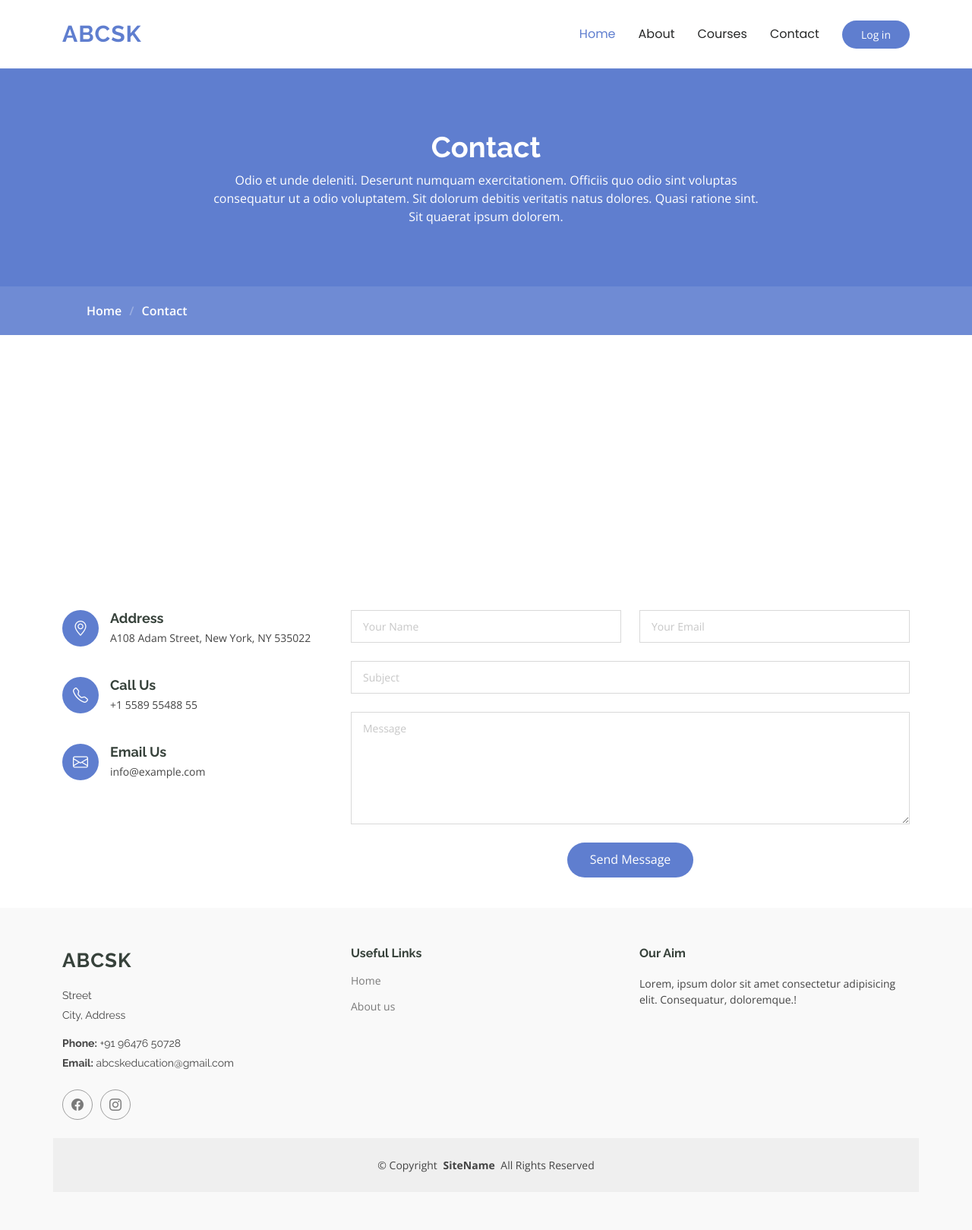
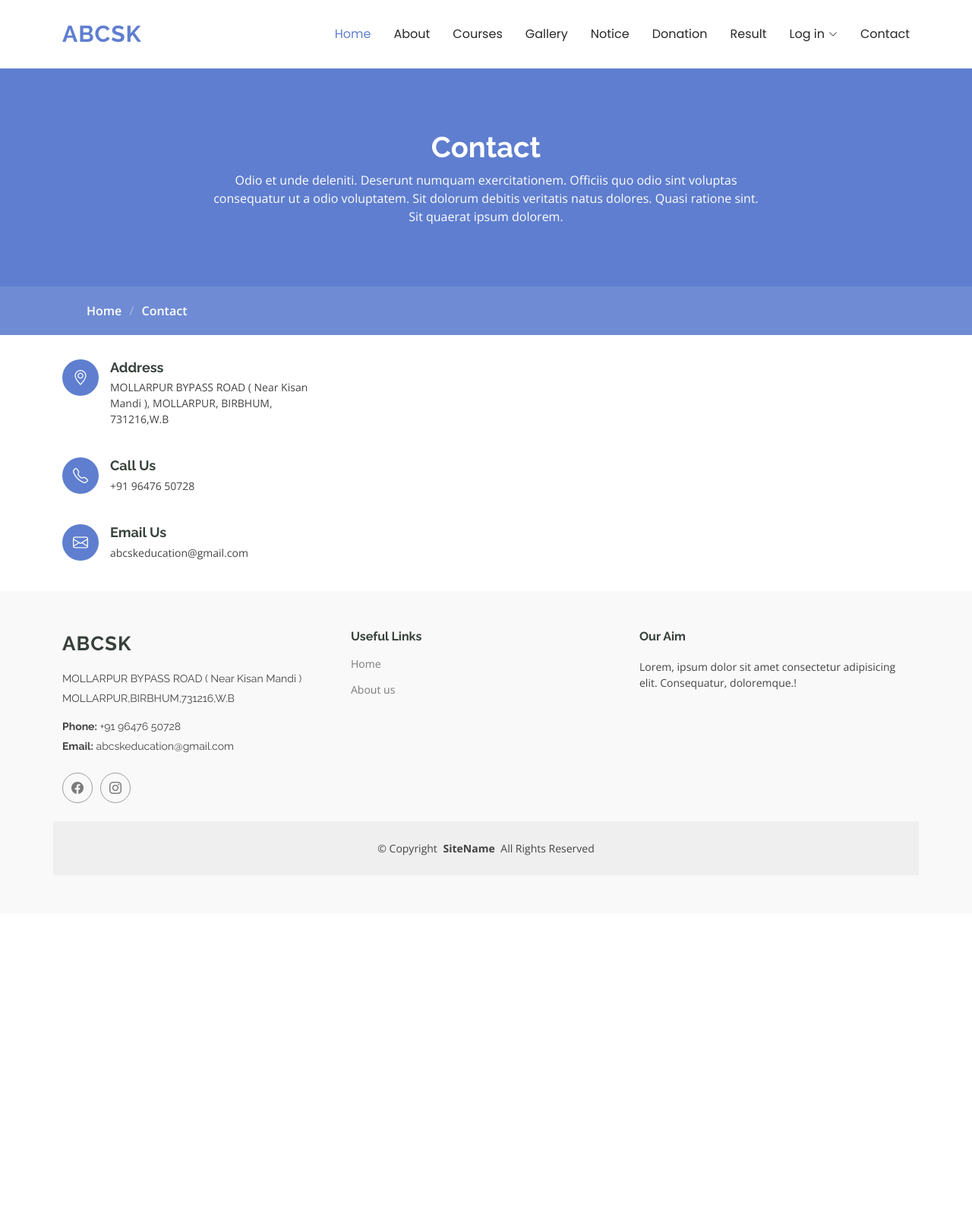
Before and after one commit to debasishgitgithub/abcsk_frontend, a PHP site: page /contact.php in a window 1280 px wide. Shown: the whole page at 76% size. After the commit the page ends 1152 px from the top, so only its background shows below. Run offline with PHP 8.4, Linux system fonts and the light colour scheme.

Commit message:
quick fixed

```diff
--- a/contact.php
+++ b/contact.php
@@ -29,11 +29,11 @@ require 'layout/header.php';
     <!-- Contact Section -->
     <section id="contact" class="contact section">
 
-      <div class="mb-5" data-aos="fade-up" data-aos-delay="200">
+      <!-- <div class="mb-5" data-aos="fade-up" data-aos-delay="200">
         <iframe style="border:0; width: 100%; height: 300px;" src="" frameborder="0" allowfullscreen="" loading="lazy" referrerpolicy="no-referrer-when-downgrade"></iframe>
-      </div><!-- End Google Maps -->
+      </div>End Google Maps -->
 
-      <div class="container" data-aos="fade-up" data-aos-delay="100">
+      <div class="container mt-4" data-aos="fade-up" data-aos-delay="100">
 
         <div class="row gy-4">
 
@@ -42,7 +42,7 @@ require 'layout/header.php';
               <i class="bi bi-geo-alt flex-shrink-0"></i>
               <div>
                 <h3>Address</h3>
-                <p>A108 Adam Street, New York, NY 535022</p>
+                <p>MOLLARPUR BYPASS ROAD ( Near Kisan Mandi ), MOLLARPUR, BIRBHUM, 731216,W.B</p>
               </div>
             </div><!-- End Info Item -->
 
@@ -50,7 +50,7 @@ require 'layout/header.php';
               <i class="bi bi-telephone flex-shrink-0"></i>
               <div>
                 <h3>Call Us</h3>
-                <p>+1 5589 55488 55</p>
+                <p>+91 96476 50728</p>
               </div>
             </div><!-- End Info Item -->
 
@@ -58,13 +58,13 @@ require 'layout/header.php';
               <i class="bi bi-envelope flex-shrink-0"></i>
               <div>
                 <h3>Email Us</h3>
-                <p>info@example.com</p>
+                <p>abcskeducation@gmail.com</p>
               </div>
             </div><!-- End Info Item -->
 
           </div>
 
-          <div class="col-lg-8">
+          <!-- <div class="col-lg-8">
             <form action="forms/contact.php" method="post" class="php-email-form" data-aos="fade-up" data-aos-delay="200">
               <div class="row gy-4">
 
@@ -94,7 +94,8 @@ require 'layout/header.php';
 
               </div>
             </form>
-          </div><!-- End Contact Form -->
+          </div>
+           -->
 
         </div>
 
--- a/layout/footer.php
+++ b/layout/footer.php
@@ -8,8 +8,8 @@
         <span class="">ABCSK</span>
       </a>
       <div class="footer-contact pt-3">
-        <p>Street</p>
-        <p>City, Address</p>
+        <p>MOLLARPUR BYPASS ROAD ( Near Kisan Mandi )</p>
+        <p>MOLLARPUR,BIRBHUM,731216,W.B</p>
         <p class="mt-3"><strong>Phone:</strong> <span>+91 96476 50728</span></p>
         <p><strong>Email:</strong> <span>abcskeducation@gmail.com</span></p>
       </div>
--- a/layout/header.php
+++ b/layout/header.php
@@ -43,12 +43,24 @@
           <li><a href="index.php" class="active">Home</a></li>
           <li><a href="#">About</a></li>
           <li><a href="#">Courses</a></li>
+          <li><a href="#">Gallery</a></li>
+          <li><a href="#">Notice</a></li>
+          <li><a href="#">Donation</a></li>
+          <li><a href="#">Result</a></li>
+          <li class="dropdown">
+            <a href="#"><span>Log in</span> <i class="bi bi-chevron-down toggle-dropdown"></i></a>
+            <ul>
+              <li><a href="#">Student Log in</a></li>
+              <li><a href="#">Branch Log in</a></li>
+              <li><a href="#">Admin Log in</a></li>
+            </ul>
+          </li>
           <li><a href="#">Contact</a></li>
         </ul>
         <i class="mobile-nav-toggle d-xl-none bi bi-list"></i>
       </nav>
 
-      <a class="btn-getstarted" href="#">Log in</a>
+      <!-- <a class="btn-getstarted" href="#">Log in</a> -->
 
     </div>
   </header>
```
Also changed, not shown: index.html (deleted).
